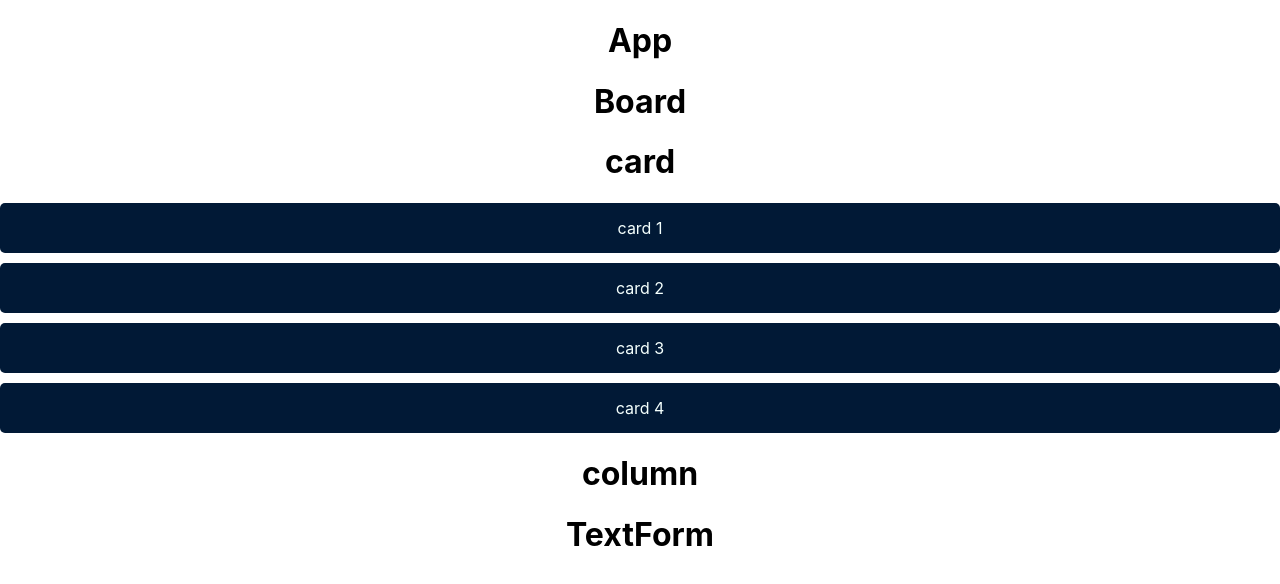
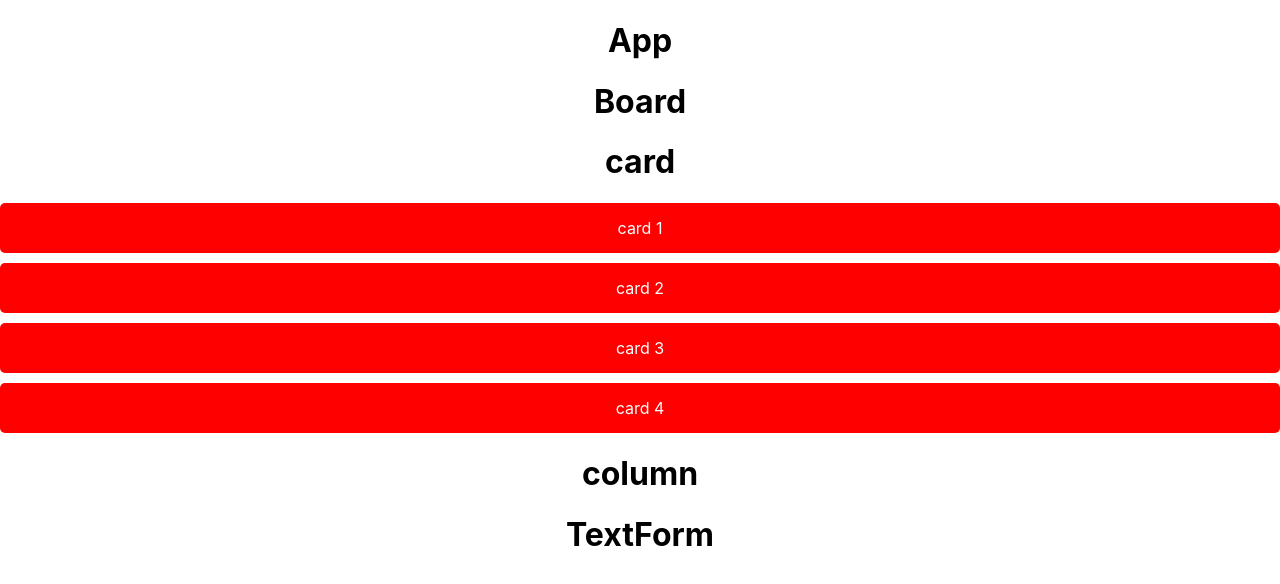
Before and after one commit to vladimirfed/agile-board, a React (Create React App) app: page / in a window 1280 px wide. Shown: the top 584 px of the page. Built offline with nearby package versions, Linux system fonts and the light colour scheme.

Commit message:
add drag drop functional to the cards

```diff
--- a/src/components/Card.js
+++ b/src/components/Card.js
@@ -4,21 +4,64 @@ import './style.css';
 const Card = () => {
 
     const [cardList, setCardList]  = useState( [
-        {id:1, text:'card 1'},
-        {id:2, text:'card 2'},
-        {id:3, text:'card 3'},
-        {id:4, text:'card 4'}
+        {id:1, order:1, text:'card 1'},
+        {id:2, order:2, text:'card 2'},
+        {id:3, order:3, text:'card 3'},
+        {id:4, order:4, text:'card 4'}
     ])
+
+    const [currentCard, setCurrentCard] = useState ( null)
+
+
+    const dragStart = (e, card) =>{
+        console.log(card)
+        setCurrentCard(card)
+    }
+
+    const dragEnd = (e, card) =>{
+        e.target.style.background = 'red'
+        console.log(card)
+    }
+
+    const dragOver = (e, card) =>{
+        e.preventDefault()
+        e.target.style.background = 'lightgray'
+        console.log(card)
+    }
+
+    const dragLeave = (e, card) =>{
+        console.log(card)
+        e.target.style.background = 'red'
+    }
+
+    const dragDrop = (e, card) =>{
+        e.preventDefault()
+        setCardList(cardList.map(c=>{
+            if(c.id === card.id){
+                return {...c, order: currentCard.order}
+            }
+            if(c.id === currentCard.id){
+                return {...c, order: card.order}
+            }
+            return c
+
+        }))
+        e.target.style.background = 'red'
+        console.log(card)
+    }
+
+    const sortCard = (a,b) => a.order > b.order ? 1 : -1
 
     return (
         <div>
             <h1>card</h1>
-            {cardList.map(card =>
+            {cardList.sort(sortCard).map(card =>
                 <div
-                onDragEnd={(e) => console.log(card.text)}
-                onDragLeave={(e) => console.log(card.text)}
-                onDragOver={(e) => console.log(card.text)}
-                onDragStart={(e) => console.log(card.text)}
+                onDragEnd={(e) => dragEnd(e)}
+                onDragLeave={(e) => dragLeave(e)}
+                onDragOver={(e) => dragOver(e)}
+                onDragStart={(e) => dragStart(e, card)}
+                onDrop={(e) => dragDrop(e, card)}
                 draggable={true}
                 className={'Card'} >
                     {card.text}
--- a/src/components/style.css
+++ b/src/components/style.css
@@ -25,7 +25,7 @@
 
   .Card {
     padding: 15px;
-    background: #011936;
+    background: red;
     color: #f4fffd;
     border-radius: 5px;
     margin-bottom: 10px;
```
